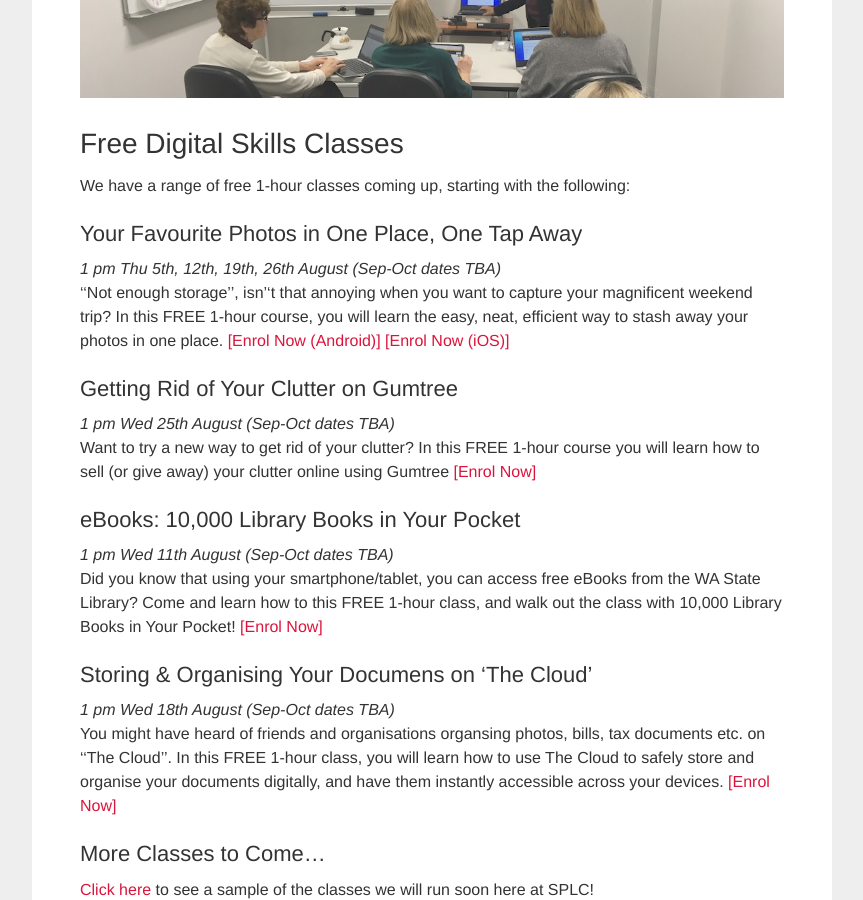
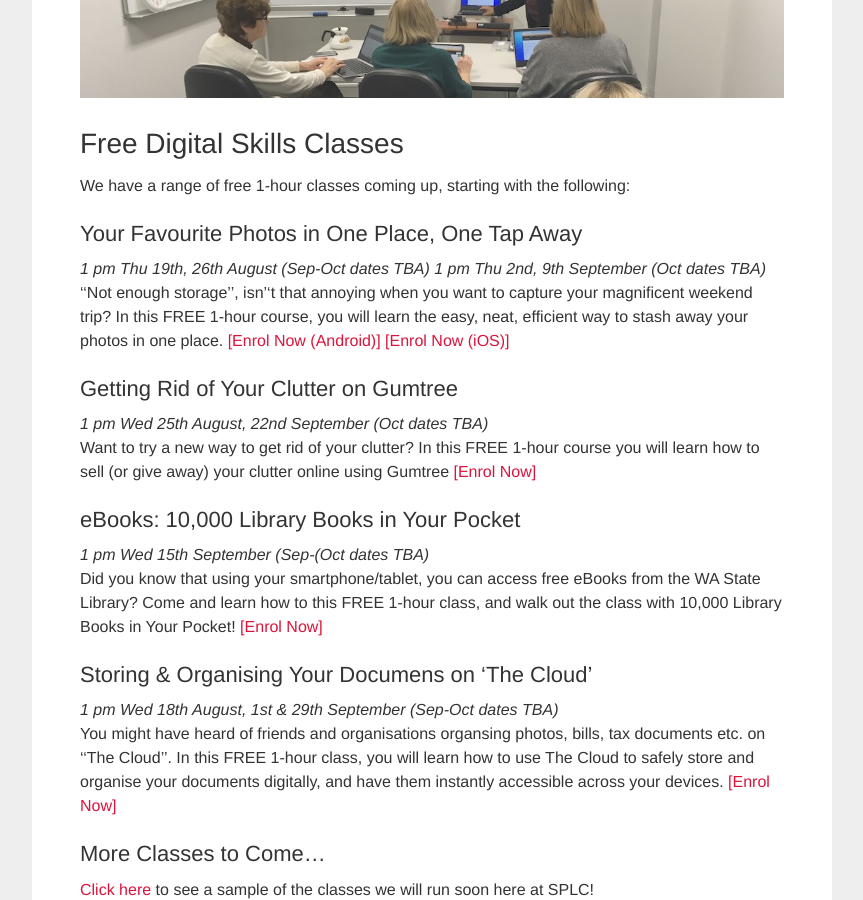
Before and after one commit to auxellbs/splconline.github.io, a Jekyll site: the page built from beconnected/index.md, in a window 1280 px wide and 900 px high, scrolled down 855 px. Shown: the whole window, without its empty margins (208-1071 px from the left). Built offline with Jekyll 4.4.1, drawn with Linux system fonts in a browser that asks for light colours.

Commit message:
Added Sep dates

```diff
--- a/beconnected/index.md
+++ b/beconnected/index.md
@@ -22,19 +22,20 @@ Got your knickers in a knot over an issue with your smartphone, tablet or laptop
 We have a range of free 1-hour classes coming up, starting with the following:
 
 ### Your Favourite Photos in One Place, One Tap Away
-*1 pm Thu 5th, 12th, 19th, 26th August (Sep-Oct dates TBA)*
+*1 pm Thu 19th, 26th August (Sep-Oct dates TBA)*
+*1 pm Thu 2nd, 9th September (Oct dates TBA)*
 ''Not enough storage'', isn''t that annoying when you want to capture your magnificent weekend trip? In this FREE 1-hour course, you will learn the easy, neat, efficient way to stash away your photos in one place. [[Enrol Now (Android)]](https://classmanager.com.au/cbin/admin.php?Action=courses&single_course_id=1406&organisation_name=splc&from=org_home){:target="_blank"} [[Enrol Now (iOS)]](https://classmanager.com.au/cbin/admin.php?Action=courses&single_course_id=1411&organisation_name=splc&from=org_home){:target="_blank"}
 
 ### Getting Rid of Your Clutter on Gumtree
-*1 pm Wed 25th August (Sep-Oct dates TBA)*
+*1 pm Wed 25th August, 22nd September (Oct dates TBA)*
 Want to try a new way to get rid of your clutter? In this FREE 1-hour course you will learn how to sell (or give away) your clutter online using Gumtree [[Enrol Now]](https://classmanager.com.au/cbin/admin.php?Action=courses&single_course_id=1407&organisation_name=splc&from=org_home){:target="_blank"}
 
 ### eBooks: 10,000 Library Books in Your Pocket
-*1 pm Wed 11th August (Sep-Oct dates TBA)*
+*1 pm Wed 15th September (Sep-(Oct dates TBA)*
 Did you know that using your smartphone/tablet, you can access free eBooks from the WA State Library? Come and learn how to this FREE 1-hour class, and walk out the class with 10,000 Library Books in Your Pocket! [[Enrol Now]](https://classmanager.com.au/cbin/admin.php?Action=courses&single_course_id=1408&organisation_name=splc&from=org_home){:target="_blank"}
 
 ### Storing & Organising Your Documens on 'The Cloud'
-*1 pm Wed 18th August (Sep-Oct dates TBA)*
+*1 pm Wed 18th August, 1st & 29th September (Sep-Oct dates TBA)*
 You might have heard of friends and organisations organsing photos, bills, tax documents etc. on ''The Cloud''. In this FREE 1-hour class, you will learn how to use The Cloud to safely store and organise your documents digitally, and have them instantly accessible across your devices. [[Enrol Now]](https://classmanager.com.au/cbin/admin.php?Action=courses&single_course_id=1409&organisation_name=splc&from=org_home){:target="_blank"}
 
 ### More Classes to Come...
```
